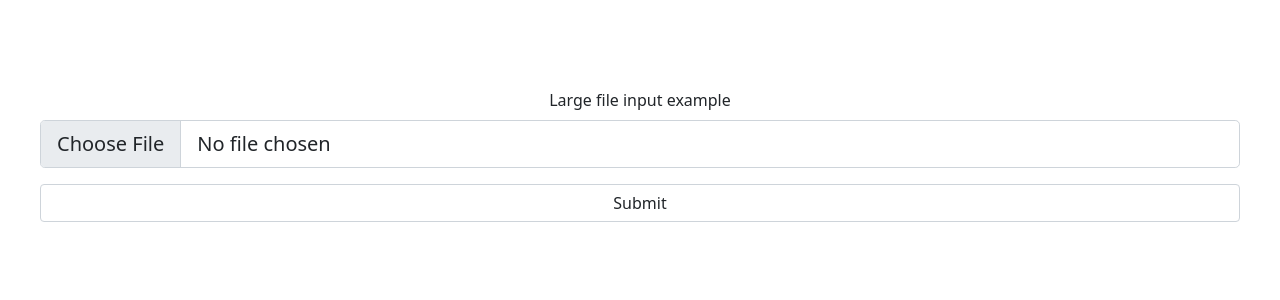
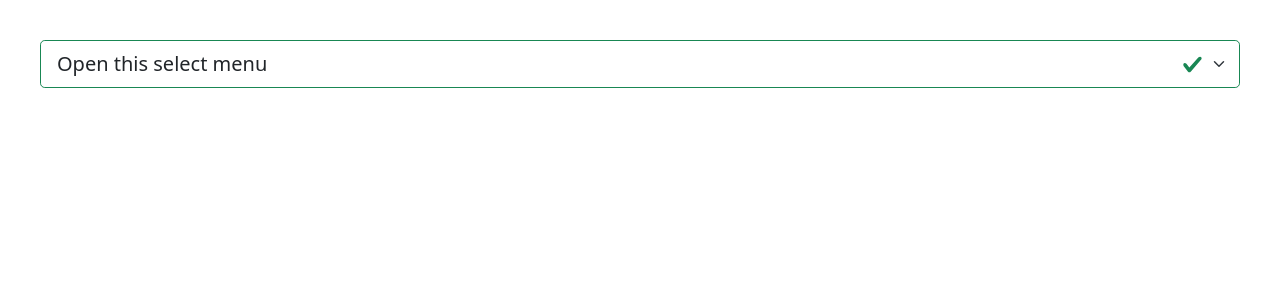
Before and after one commit to huseyinbattal/react-bootstrap, a React (Create React App) app: page / in a window 1280 px wide. Shown: the top 300 px of the page. Built offline with nearby package versions, Linux system fonts and the light colour scheme.

Commit message:
add form control

```diff
--- a/src/App.js
+++ b/src/App.js
@@ -9,15 +9,15 @@ import LoadingButton from "./components/LoadingButton";
 
 function App() {
   return (
-    <div className="App">
+    <div>
       {/* <LoadingButton/> */}
       {/* <Lesson_1 /> */}
       {/* <Lesson_2 /> */}
       {/* <Lesson_3 /> */}
       {/* { <Lesson_4 />} */}
       {/* {<Lesson_5 />} */}
-      {<Lesson_6 />}
-      {/* <Lesson_7 /> */}
+      {/* {<Lesson_6 />} */}
+      {<Lesson_7 />}
     </div>
   );
 }
--- a/src/components/lesson_7.js
+++ b/src/components/lesson_7.js
@@ -1,13 +1,25 @@
-import {Button, Col, FloatingLabel, Form, FormControl, InputGroup , Row} from "react-bootstrap";
-import {useState} from "react";
+import {
+  Badge,
+  Alert,
+  Button,
+  Col,
+  FloatingLabel,
+  Form,
+  FormControl,
+  InputGroup,
+  Row,
+} from "react-bootstrap";
+import { useState } from "react";
 
-
-const Lesson_7=()=>{
+const Lesson_7 = () => {
   const [validated, setValidated] = useState(false);
+  const [state, setState] = useState("");
+  const [color, setColor] = useState("#563d7c");
+  const [text, setText] = useState("");
 
   const handleSubmit = (event) => {
     const form = event.currentTarget;
-        debugger
+    debugger;
     if (form.checkValidity() === false) {
       event.preventDefault();
       event.stopPropagation();
@@ -15,14 +27,43 @@ const Lesson_7=()=>{
 
     setValidated(true);
   };
-    const [state,setState]=useState('')
-    const renderForm=()=>{
-            return(
+
+  const renderForm = () => {
+    return (
       <>
-                    {state}
-                    <Form onSubmit={(e)=>{
-                        e.preventDefault()
-                    }}>
+        <Form.Select
+          onChange={(e) => {
+            setText(e.target.value)
+          }}
+          isValid
+          size="lg"
+          aria-label="Default select example"
+        >
+          <option>Open this select menu</option>
+          <option value="1">One</option>
+          <option value="2">Two</option>
+          <option value="3">Three</option>
+        </Form.Select>
+
+        <div>{ text}</div>
+
+        {/* <Form.Label htmlFor="inputPassword5">Password</Form.Label>
+        <Form.Control
+          type="password"
+          id="inputPassword5"
+          aria-describedby="passwordHelpBlock"
+        />
+        <Form.Text id="passwordHelpBlock" muted>
+          Your password must be 8-20 characters long, contain letters and
+          numbers, and must not contain spaces, special characters, or emoji.
+        </Form.Text> */}
+
+        {/* {state}
+        <Form
+          onSubmit={(e) => {
+            e.preventDefault();
+          }}
+        >
           <Form.Group className="mb-3" controlId="formBasicEmail">
             <Form.Label column>Email address</Form.Label>
             <Form.Control type="email" placeholder="Enter email" disabled />
@@ -33,17 +74,26 @@ const Lesson_7=()=>{
 
           <Form.Group className="mb-3" controlId="formBasicPassword">
             <Form.Label>Password</Form.Label>
-                            <Form.Control plaintext  readOnly  value={state} onChange={(e)=>{setState(e.target.value)}} type="password" placeholder="Password" />
+            <Form.Control isInvalid={state===""?true:false}
+
+              value={state}
+              onChange={(e) => {
+                setState(e.target.value);
+              }}
+              type="password"
+              placeholder="Password"
+            />
           </Form.Group>
+          {(state.includes("@") || state.includes(""))?"":<Alert variant="danger">Yanlış</Alert>}
           <Form.Group className="mb-3" controlId="formBasicCheckbox">
             <Form.Check type="checkbox" label="Check me out" />
           </Form.Group>
           <Button variant="primary" type="submit">
             Submit
           </Button>
-                    </Form>
+        </Form> */}
 
-                    <Form>
+        {/* <Form>
           <Form.Group className="mb-3" controlId="exampleForm.ControlInput1">
             <Form.Label>Email address</Form.Label>
             <Form.Control type="email" placeholder="name@example.com" />
@@ -52,9 +102,9 @@ const Lesson_7=()=>{
             <Form.Label>Example textarea</Form.Label>
             <Form.Control size="sm" as="textarea" rows={3} />
           </Form.Group>
-                    </Form>
+        </Form> */}
 
-                    <Form.Group controlId="formFile" className="mb-3">
+        {/* <Form.Group controlId="formFile" className="mb-3">
           <Form.Label>Default file input example</Form.Label>
           <Form.Control type="file" />
         </Form.Group>
@@ -72,29 +122,40 @@ const Lesson_7=()=>{
         </Form.Group>
         <Form.Group controlId="formFileLg" className="mb-3">
           <Form.Label>Large file input example</Form.Label>
-                        <Form.Control                         isInvalid
-                                                              type="file" size="lg" />
-                    </Form.Group>
+          <Form.Control isInvalid type="file" size="lg" />
+        </Form.Group> */}
 
-                    <Form.Label htmlFor="exampleColorInput">Color picker</Form.Label>
-                    <Form.Control
-                        onChange={(e)=>{
-                            console.log(e.target.value)
+        {/* <div className="d-flex flex-row gap-3">
+          <Form.Control isValid
+            className="w-25 h-50"
+            onChange={(e) => {
+              console.log(e.target.value);
+              setColor(e.target.value);
             }}
             type="color"
             id="exampleColorInput"
             defaultValue="#563d7c"
             title="Choose your color"
           />
+          <Button
+            style={{
+              backgroundColor: `${color}`,
+              width: "300px",
+              height: "100px",
+            }}
+          >
+            {color}
+          </Button>
+        </div> */}
 
-                    <Form.Select aria-label="Default select example">
+        {/* <Form.Select aria-label="Default select example">
           <option>Open this select menu</option>
           <option value="1">One</option>
           <option value="2">Two</option>
           <option value="3">Three</option>
-                    </Form.Select>
+        </Form.Select> */}
 
-                    <Form.Select size="lg">
+        {/* <Form.Select size="lg">
           <option>Large select</option>
         </Form.Select>
         <br />
@@ -104,9 +165,9 @@ const Lesson_7=()=>{
         <br />
         <Form.Select size="sm">
           <option>Small select</option>
-                    </Form.Select>
+        </Form.Select> */}
 
-                    {['checkbox', 'radio'].map((type) => (
+        {/* {["checkbox", "radio"].map((type) => (
           <div key={`default-${type}`} className="mb-3">
             <Form.Check
               type={type}
@@ -142,7 +203,6 @@ const Lesson_7=()=>{
         </Form>
         <Form.Label>Range</Form.Label>
         <Form.Range value={30} />
-
 
         <InputGroup className="mb-3">
           <InputGroup.Text id="basic-addon1">@</InputGroup.Text>
@@ -181,13 +241,19 @@ const Lesson_7=()=>{
           <FormControl as="textarea" aria-label="With textarea" />
         </InputGroup>
 
-                        <InputGroup size="sm" className="mb-3" >
+        <InputGroup size="sm" className="mb-3">
           <InputGroup.Text id="inputGroup-sizing-sm">Small</InputGroup.Text>
-                            <FormControl isValid aria-label="Small" aria-describedby="inputGroup-sizing-sm" />
+          <FormControl
+            isValid
+            aria-label="Small"
+            aria-describedby="inputGroup-sizing-sm"
+          />
         </InputGroup>
         <br />
         <InputGroup className="mb-3">
-                            <InputGroup.Text id="inputGroup-sizing-default">Default</InputGroup.Text>
+          <InputGroup.Text id="inputGroup-sizing-default">
+            Default
+          </InputGroup.Text>
           <FormControl
             aria-label="Default"
             aria-describedby="inputGroup-sizing-default"
@@ -196,10 +262,13 @@ const Lesson_7=()=>{
         <br />
         <InputGroup size="lg">
           <InputGroup.Text id="inputGroup-sizing-lg">Large</InputGroup.Text>
-                            <FormControl aria-label="Large" aria-describedby="inputGroup-sizing-sm" />
-                        </InputGroup>
+          <FormControl
+            aria-label="Large"
+            aria-describedby="inputGroup-sizing-sm"
+          />
+        </InputGroup> */}
 
-                        <FloatingLabel
+        {/* <FloatingLabel
           controlId="floatingInput"
           label="Email address"
           className="mb-3"
@@ -208,10 +277,9 @@ const Lesson_7=()=>{
         </FloatingLabel>
         <FloatingLabel controlId="floatingPassword" label="Password">
           <Form.Control type="password" placeholder="Password" />
-                        </FloatingLabel>
+        </FloatingLabel> */}
 
-
-                        <Form noValidate validated={validated} onSubmit={handleSubmit}>
+        {/* <Form noValidate validated={validated} onSubmit={handleSubmit}>
           <Row className="mb-3">
             <Form.Group as={Col} md="4" controlId="validationCustom01">
               <Form.Label>First name</Form.Label>
@@ -281,17 +349,10 @@ const Lesson_7=()=>{
             />
           </Form.Group>
           <Button type="submit">Submit form</Button>
-                        </Form>
-
+        </Form> */}
       </>
-            )
-    }
-    return(
-        <>
-            {
-                renderForm()
-            }
-        </>
-    )
-}
-export default  Lesson_7
+    );
+  };
+  return <>{renderForm()}</>;
+};
+export default Lesson_7;
```
Lines whose indentation alone changed are shown as unchanged.
